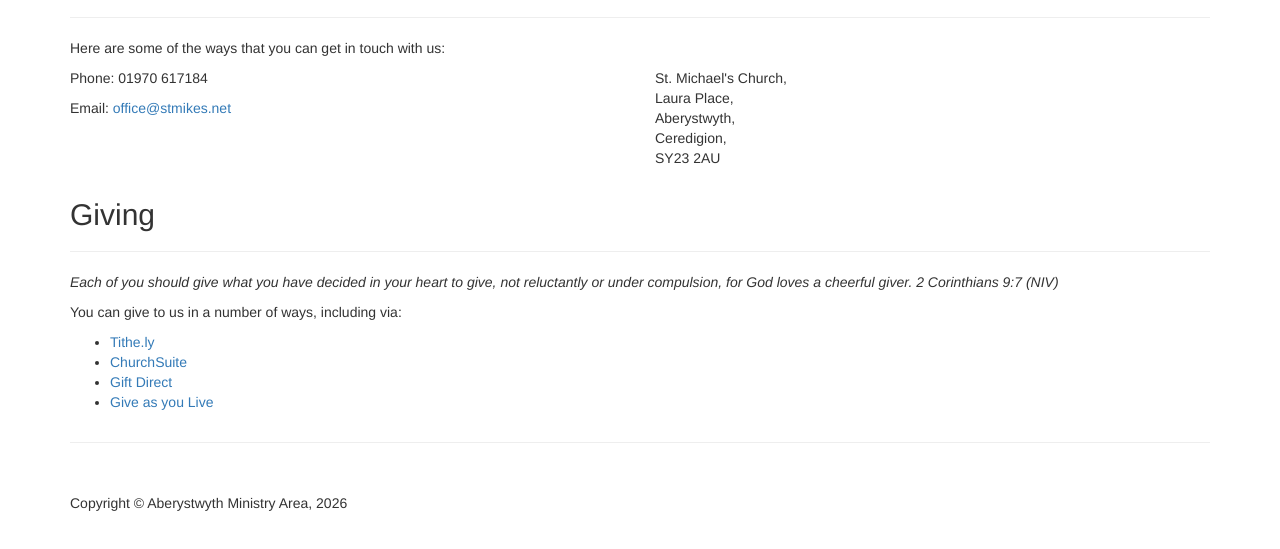
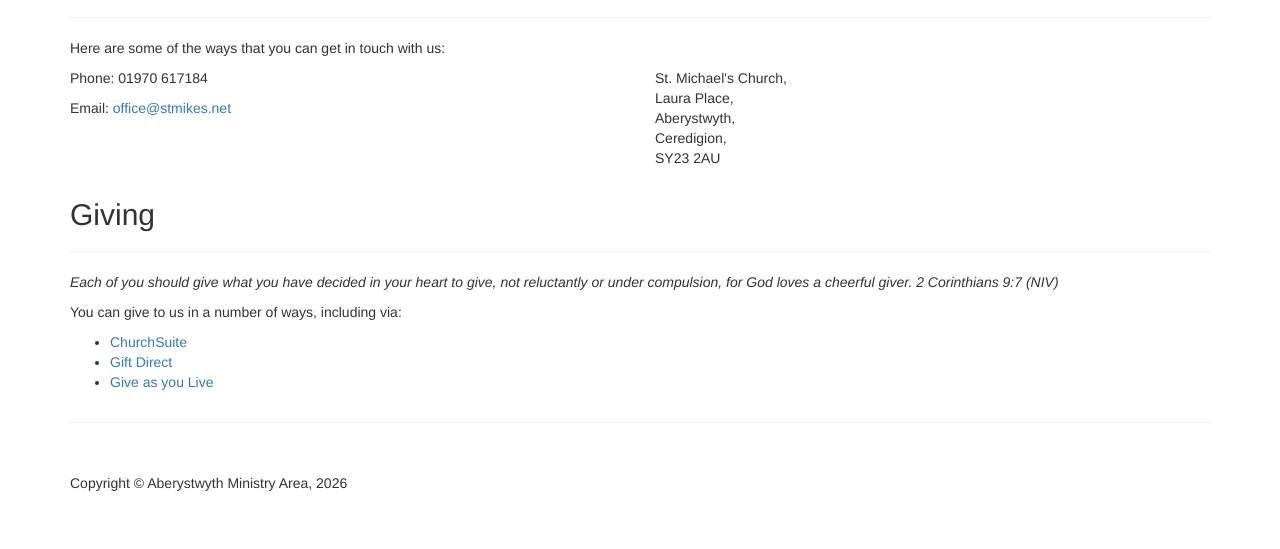
Before and after one commit to aberystwythministryarea/aberystwythministryarea.github.io, a plain HTML site: page index_cy.html in a window 1280 px wide. Shown: the part 1767-2316 px from the top of the page. Drawn offline with nearby package versions, Linux system fonts and the light colour scheme.

Commit message:
Updated giving options.

```diff
--- a/index_cy.html
+++ b/index_cy.html
@@ -305,7 +305,6 @@
 
                 <p>You can give to us in a number of ways, including via:</p>
                 <ul>
-					<li><a href="https://tithe.ly/give?c=270770">Tithe.ly</a></li>
 					<li><a href="https://aberparish.churchsuite.com/donate/">ChurchSuite</a></li>
 					<li><a href="https://www.churchinwales.org.uk/en/clergy-and-members/gift-direct/">Gift Direct</a></li>
 					<li><a href="https://www.giveasyoulive.com/join/aberystwyth-parish">Give as you Live</a></li>
```
Also changed, not shown: index_en.html (+0 -1 lines).
